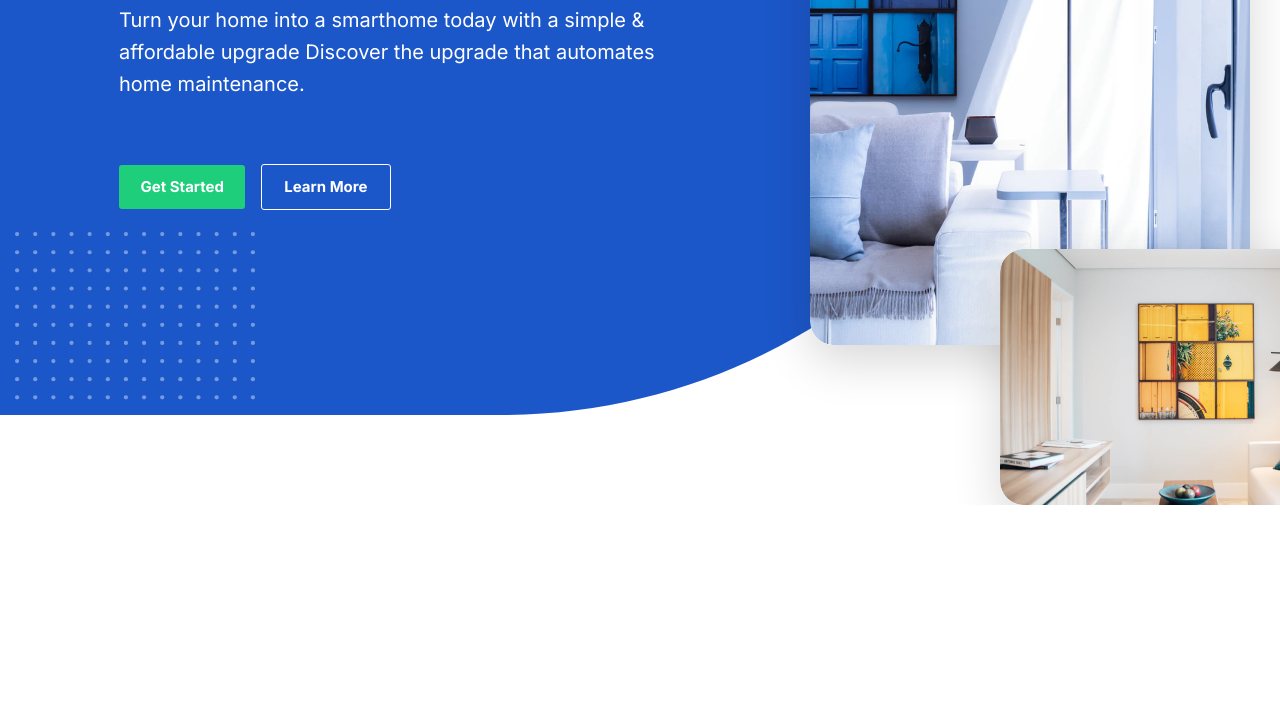
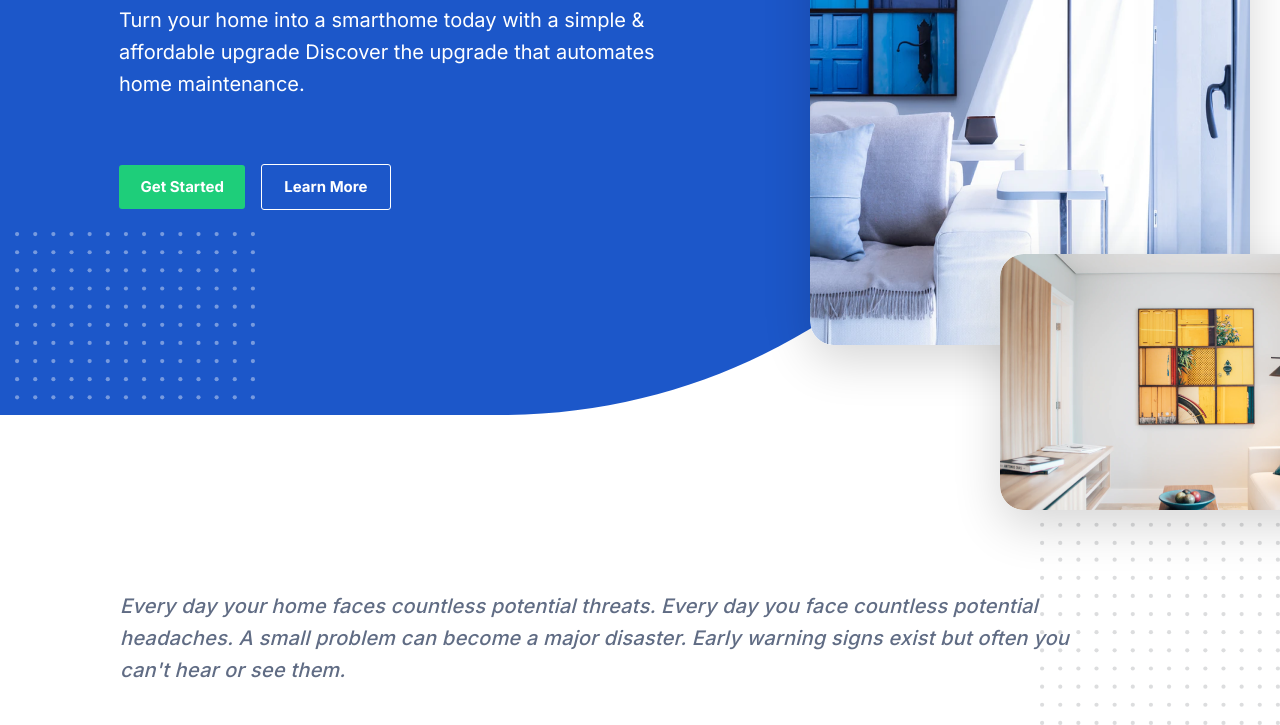
Before and after one commit to Chebanro2807/Siphome, a plain HTML site: page index.html in a window 1280 px wide. Shown: the part 425-1150 px from the top of the page. Before the commit the page ends 930 px from the top, so only its background shows below. Drawn offline with Linux system fonts and the light colour scheme.

Commit message:
add section note

```diff
--- a/index.html
+++ b/index.html
@@ -15,6 +15,7 @@
         </div>
         <img class="heder-container__bg-large-picture" src="header_img/large.png" alt="">
         <img class="heder-container__bg-small-picture" src="header_img/small.png" alt="">
+        <img class="heder-container__bg-dot-bottom" src="header_img/dot-bottom.svg" alt="">
         <div class="header">
             <div class="logo">
                 <img class="logo__picture" src="header_img/shape.svg" alt="logo_img">
@@ -48,6 +49,20 @@
                 <button class="btns__learn">Learn More</button>
             </div>
         </div>
+        <div class="note">
+            Every day your home faces countless potential threats. Every day you face countless potential headaches. A small problem can become a major disaster. Early warning signs exist but often you can't hear or see them.
+        </div>
+    </section>
+
+    <section class="features-container">
+        <div class="features">
+            <div class="features__picture">
+
+            </div>
+            <div class="features__points">
+
+            </div>
+        </div>
     </section>
 </body>
 </html>
--- a/scss/_header.scss
+++ b/scss/_header.scss
@@ -4,7 +4,7 @@ $font: 'Inter', sans-serif;
 
 .heder-container {
 	width: 100%;
-	height: 930px;
+	height: 1150px;
 	position: relative;
 	overflow: hidden;
 
@@ -35,18 +35,25 @@ $font: 'Inter', sans-serif;
 
 	&__bg-small-picture {
 		position: absolute;
-		bottom: 0px;
+		bottom: 215px;
 		right: -120px;
 		z-index: 3;
         box-shadow: 0px 16px 48px rgba(0, 0, 0, 0.16);
         border-radius: 24px;
 	}
+
+    &__bg-dot-bottom{
+        position: absolute;
+        right: 0;
+        bottom: 0;
+    }
 }
 
 .blue-bg{
     position: relative;
     width: 1100px;
     height: 840px;
+    margin-bottom: 175px;
 
     &__round{
         position: absolute;
@@ -224,3 +231,16 @@ $font: 'Inter', sans-serif;
         cursor: pointer;
 	}
 }
+
+.note{
+    margin-left: 120px;
+    width: 960px;
+    height: 96px;
+    font-family: $font;
+    font-style: italic;
+    font-weight: 500;
+    font-size: 20px;
+    line-height: 160%;
+    letter-spacing: 0.01em;
+    color: #606C84;
+}
```
Also changed, not shown: css/style.css, header_img/background-blue.jpg (deleted), header_img/bg-blue.jpg (deleted), header_img/dot-bottom.svg (added), header_img/large.jpg (deleted), header_img/small.jpg (deleted).
